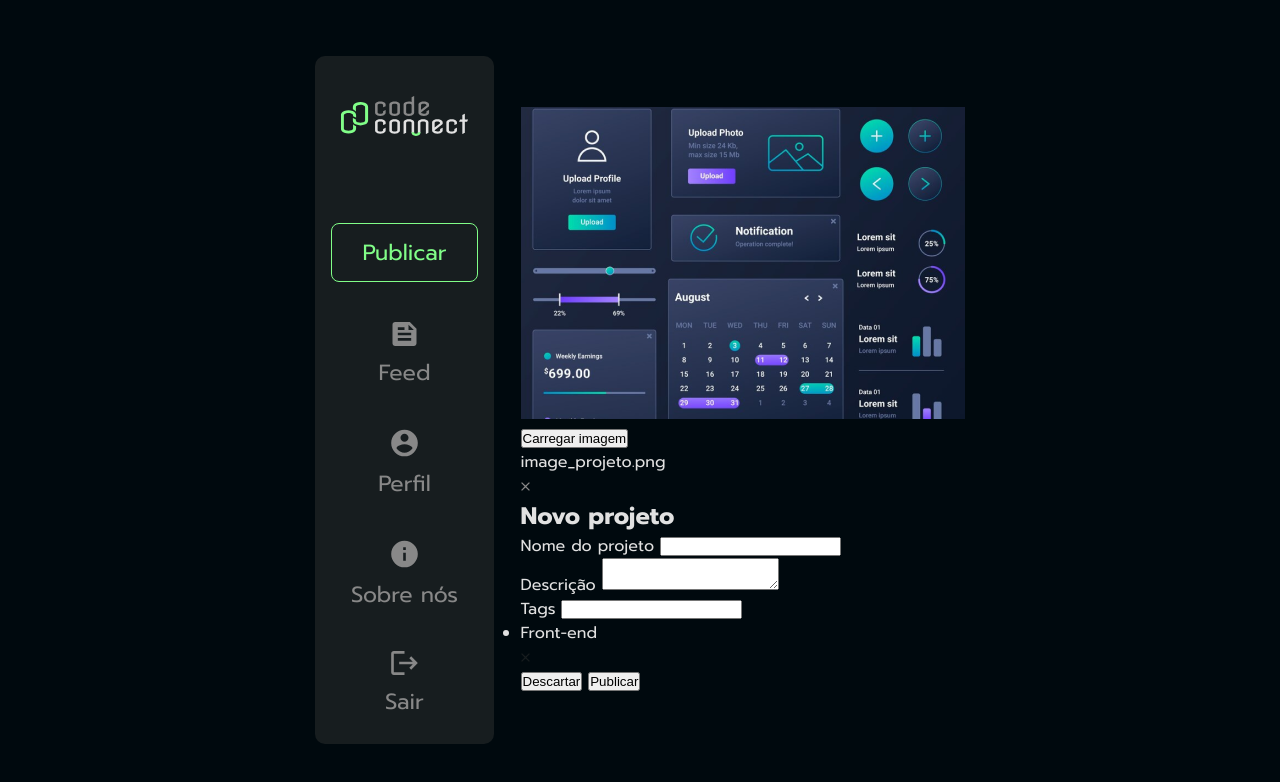
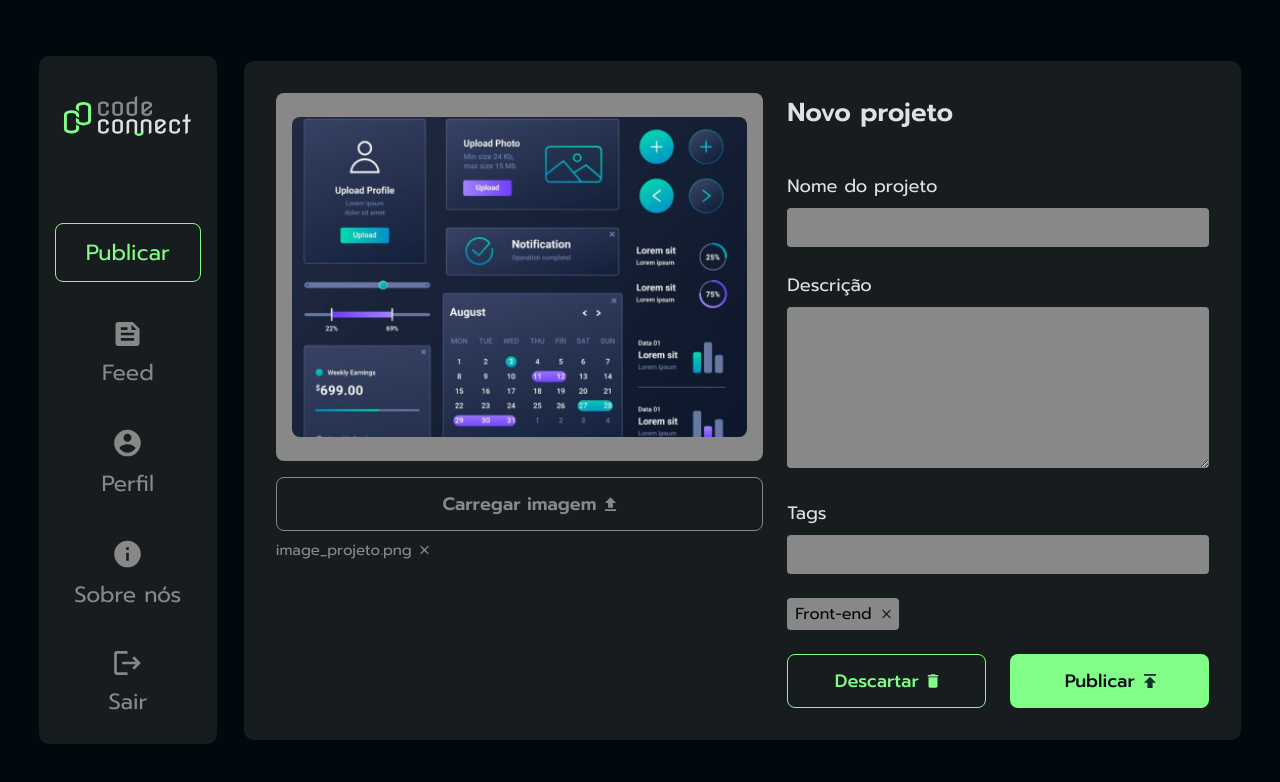
Before and after one commit to albertobtlima/formacao-desenvolvimento-front-end, a plain HTML site: page 02-javascript-entendendo-promises-e-async-await/index.html in a window 1280 px wide. Drawn offline with Linux system fonts and the light colour scheme.

Commit message:
update html, css

```diff
--- a/02-javascript-entendendo-promises-e-async-await/index.html
+++ b/02-javascript-entendendo-promises-e-async-await/index.html
@@ -54,7 +54,8 @@
         <div class="container-imagem">
           <img src="./img/imagem1.png" class="main-imagem" />
         </div>
-        <button>Carregar imagem</button>
+        <button id="upload-btn">Carregar imagem</button>
+        <input type="file" id="image-upload" accept="image/" style="display: none" />
         <div class="container-imagem-nome">
           <p>image_projeto.png</p>
           <img src="./img/close.svg" />
@@ -90,6 +91,6 @@
       </div>
     </main>
 
-    <script src="script.js"></script>
+    <script src="scripts.js"></script>
   </body>
 </html>
--- a/02-javascript-entendendo-promises-e-async-await/scripts.js
+++ b/02-javascript-entendendo-promises-e-async-await/scripts.js
@@ -0,0 +1,6 @@
+const uploadBtn = document.getElementById("upload-btn");
+const inputUpload = document.getElementById("image-upload");
+
+uploadBtn.addEventListener("click", () => {
+  inputUpload.click();
+});
--- a/02-javascript-entendendo-promises-e-async-await/styles.css
+++ b/02-javascript-entendendo-promises-e-async-await/styles.css
@@ -64,3 +64,173 @@ aside {
   padding: 12px 30px;
   border-radius: 8px;
 }
+
+main {
+  display: flex;
+  background-color: var(--itens-background);
+  border-radius: 10px;
+  padding: 32px;
+  gap: 24px;
+}
+
+h2 {
+  font-size: 26px;
+  margin-bottom: 40px;
+  font-weight: 600;
+}
+
+form {
+  display: flex;
+  flex-direction: column;
+  gap: 24px;
+}
+
+form div label {
+  font-size: 18px;
+  font-weight: 400;
+  display: block;
+  margin-bottom: 8px;
+}
+
+form div input,
+textarea {
+  width: 100%;
+  padding: 8px 16px;
+  background-color: var(--secondary-color);
+  border: none;
+  border-radius: 4px;
+  font-family: var(--font-family);
+  line-height: 22.5px;
+}
+
+form div input {
+  height: 39px;
+}
+
+textarea {
+  height: 161px;
+}
+
+.lista-tags li {
+  display: flex;
+  background-color: var(--secondary-color);
+  color: var(--background-color);
+  gap: 10px;
+  padding: 4px 8px;
+  border-radius: 4px;
+}
+
+.lista-tags {
+  display: flex;
+}
+
+.container-botoes {
+  display: flex;
+  gap: 24px;
+  justify-content: space-between;
+}
+
+.container-botoes button {
+  width: 50%;
+  padding: 12px 32px 12px 12px;
+  text-align: center;
+  border-radius: 8px;
+  font-family: var(--font-family);
+  font-size: 18px;
+  font-weight: 500;
+}
+
+.botao-descartar {
+  background-color: var(--itens-background);
+  color: var(--primary-color);
+  border: 1px solid var(--primary-color);
+  position: relative;
+}
+
+.botao-descartar::after {
+  content: "";
+  background-image: url("./img/trash.svg");
+  background-size: contain;
+  background-repeat: no-repeat;
+  width: 15px;
+  height: 15px;
+  display: inline-block;
+  position: absolute;
+  top: 50%;
+  transform: translateY(-50%);
+  margin-left: 8px;
+}
+
+.botao-publicar {
+  background-color: var(--primary-color);
+  color: var(--background-color);
+  border: none;
+  position: relative;
+}
+
+.botao-publicar::after {
+  content: "";
+  background-image: url("./img/arrow_forward2.svg");
+  background-size: contain;
+  background-repeat: no-repeat;
+  width: 15px;
+  height: 15px;
+  display: inline-block;
+  position: absolute;
+  top: 50%;
+  transform: translateY(-50%);
+  margin-left: 8px;
+}
+
+.container-descricao {
+  width: 422px;
+}
+
+.main-imagem {
+  border-radius: 8px;
+  height: 100%;
+  object-fit: cover;
+}
+
+.container-imagem {
+  height: 368px;
+  padding: 24px 16px;
+  background-color: var(--secondary-color);
+  border-radius: 8px;
+}
+
+.container-upload-imagem button {
+  margin: 16px 0 8px 0;
+  background-color: var(--itens-background);
+  border: 1px solid var(--secondary-color);
+  border-radius: 8px;
+  color: var(--secondary-color);
+  width: 100%;
+  text-align: center;
+  padding: 12px;
+  font-family: var(--font-family);
+  font-weight: 600;
+  font-size: 18px;
+  position: relative;
+}
+
+.container-upload-imagem button::after {
+  content: "";
+  background-image: url("./img/upload.svg");
+  background-size: contain;
+  background-repeat: no-repeat;
+  display: inline-block;
+  width: 15px;
+  height: 15px;
+  position: absolute;
+  top: 50%;
+  transform: translateY(-50%);
+  margin-left: 8px;
+}
+
+.container-imagem-nome {
+  display: flex;
+  gap: 8px;
+  color: var(--secondary-color);
+  font-size: 15px;
+}
```
